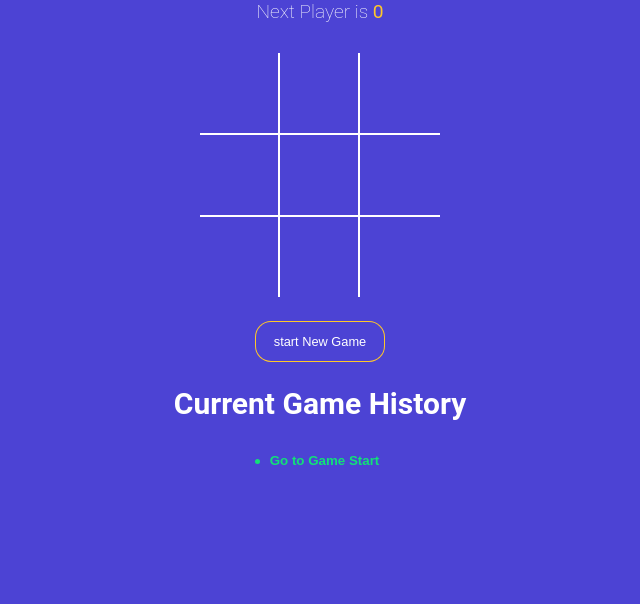
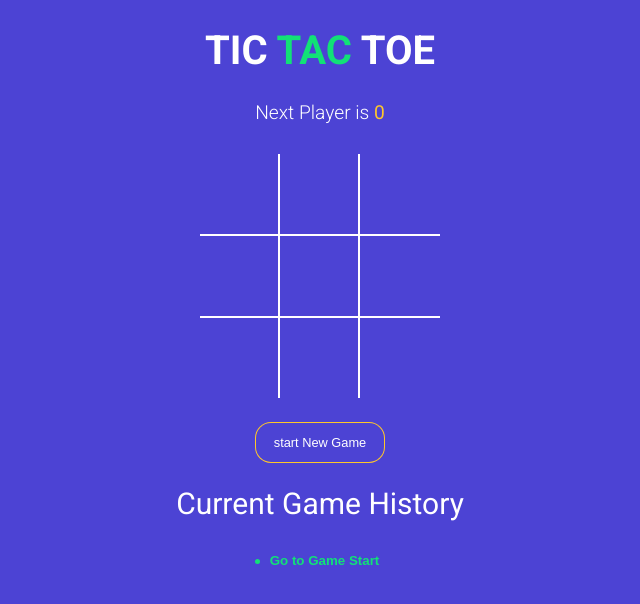
Before and after one commit to egAyush/tictactoe-game, a React (Vite) app: page / in a window 1280 px wide. Shown: the top 604 px of the page, without its empty margins (320-960 px from the left). Built offline with nearby package versions, Linux system fonts and the light colour scheme.

Commit message:
added title and include Roboto font

```diff
--- a/index.html
+++ b/index.html
@@ -3,8 +3,13 @@
   <head>
     <meta charset="UTF-8" />
     <link rel="icon" type="image/svg+xml" href="/vite.svg" />
+
     <meta name="viewport" content="width=device-width, initial-scale=1.0" />
-    <title>tictactoe-game</tictactoe-game></title>
+    <link
+      href="https://fonts.googleapis.com/css?family=Roboto:300,400,700&display=swap"
+      rel="stylesheet"
+    />
+    <title>TIC TAC TOE</title>
   </head>
   <body>
     <div id="root"></div>
--- a/src/App.jsx
+++ b/src/App.jsx
@@ -61,6 +61,9 @@
 
   return (
     <div className="app">
+      <h1>
+        TIC <span className="text-green">TAC</span> TOE
+      </h1>
       <StatusMessage winner={winner} gamingBoard={gamingBoard} />
       <Board
         squares={gamingBoard.squares}
@@ -75,7 +78,13 @@
       >
         start New Game
       </button>
-      <h2>Current Game History</h2>
+      <h2
+        style={{
+          fontWeight: 'normal',
+        }}
+      >
+        Current Game History
+      </h2>
       <History history={history} moveTo={moveTo} currentMove={currentMove} />
     </div>
   );
```
